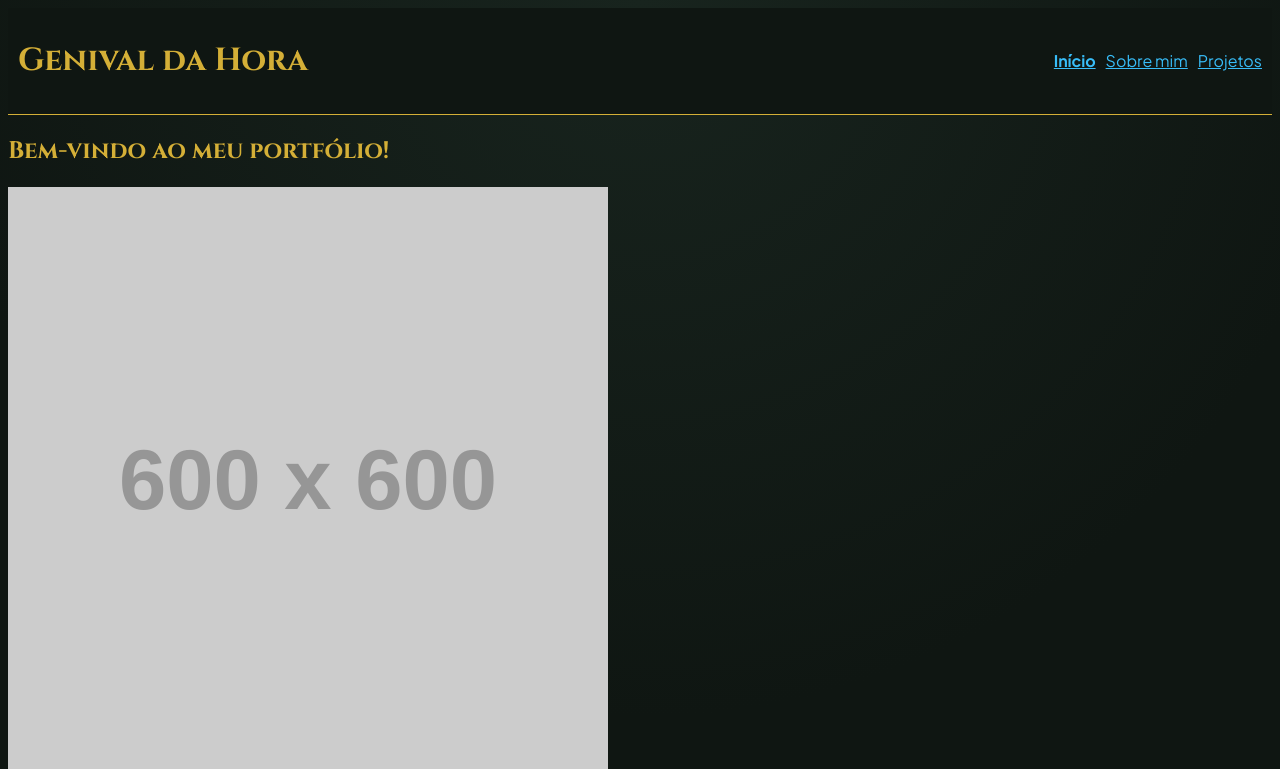
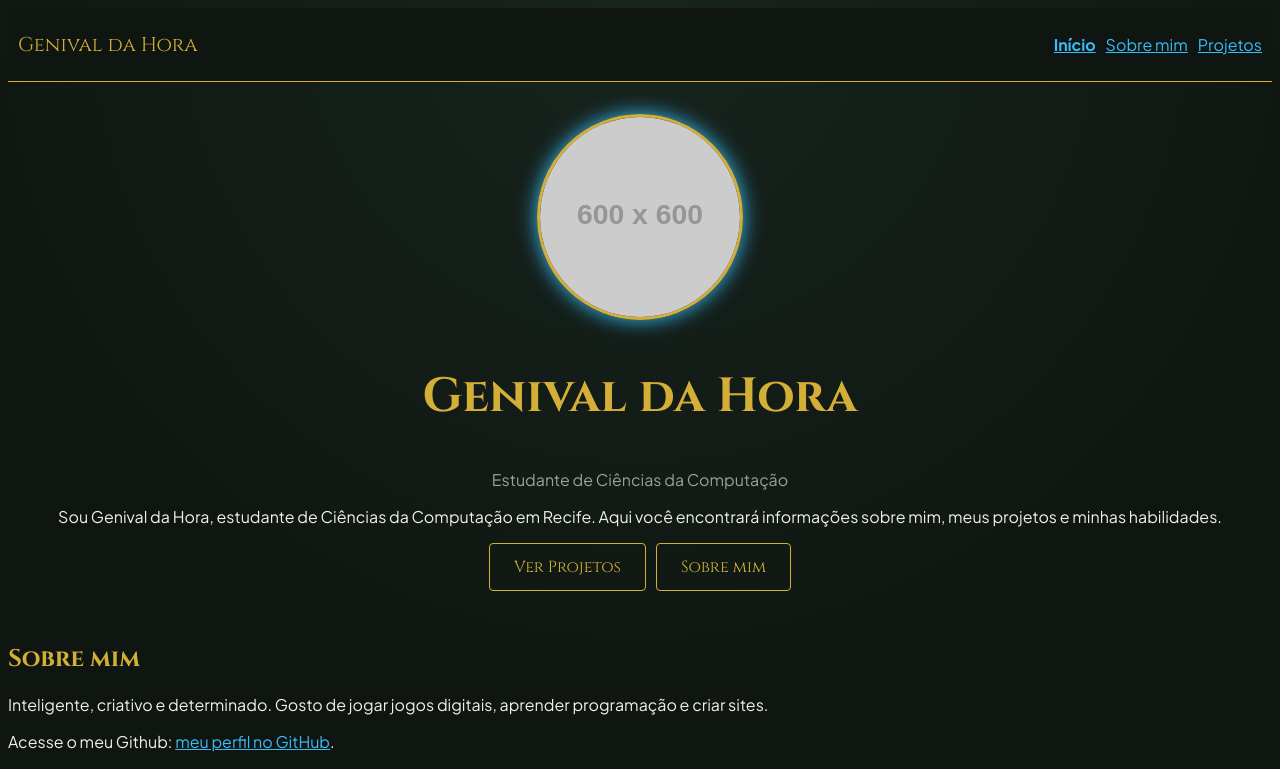
Before and after one commit to Genival714/Portfolio, a plain HTML site: page index.html in a window 1280 px wide. Shown: the top 769 px of the page. Drawn offline with Linux system fonts and the light colour scheme; placeholder pictures from the web are drawn by us.

Commit message:
Cria a tela de título com retrato e botões

```diff
--- a/css/style.css
+++ b/css/style.css
@@ -1,7 +1,8 @@
 :root {
     --texto: #F3EFE6; /*Branco*/
     --texto-secundario: #94A39B; /*Cinza Médio*/
-    --links: #38BDF8; /*Azul*/
+    --ciano: #38BDF8; /*Ciano*/
+    --links: var(--ciano);
     --fundo: #0F1612; /*Verde Escuro*/
     --fonte-titulo: 'Cinzel', Georgia, serif; /*Fonte Título*/
     --fonte-texto: 'Plus Jakarta Sans', "Segoe UI", Arial, sans-serif; /*Fonte Texto*/
@@ -80,9 +81,58 @@ header {
     gap: 10px;
 }
 
+.logo {
+    font-family: var(--fonte-titulo);
+    color: var(--dourado);
+    font-size: 1.25rem;
+    text-decoration: none;
+}
+
+.tela-titulo {
+    text-align: center;
+    padding: 2rem 1rem;
+}
+
+.tela-titulo h1 {
+    font-size: 3rem;
+}
+
+.subtitulo {
+    color: var(--texto-secundario);
+}
+
+.botoes {
+    display: flex;
+    justify-content: center;
+    gap: 10px;
+    flex-wrap: wrap;
+}
+
+.botao {
+    padding: 0.75rem 1.5rem;
+    border: var(--borda);
+    border-radius: 4px;
+    color: var(--dourado);
+    font-family: var(--fonte-titulo);
+    text-decoration: none;
+    transition: background-color 0.3s, color 0.3s;
+}
+
+.botao:hover, .botao:focus-visible {
+    color: var(--fundo);
+    background-color: var(--dourado);
+}
+
 img {
     max-width: 100%;
     height: auto;
+}
+
+.tela-titulo img {
+    width: 200px;
+    border-radius: 50%;
+    border: var(--dourado) solid 3px;
+    box-shadow: 0 0 20px var(--ciano);
 }
 
 @media (max-width: 600px) {
@@ -97,6 +147,10 @@ img {
     h2 {
         font-size: 1.2rem;
     }
+
+    .tela-titulo h1 {
+        font-size: 2rem;
+    }
 }
 
 @media (prefers-reduced-motion: reduce) {
--- a/index.html
+++ b/index.html
@@ -11,7 +11,7 @@
 </head>
 <body id="topo">
     <header>
-        <h1>Genival da Hora</h1>
+        <a href="index.html" class="logo">Genival da Hora</a>
         <nav>
             <ul id="menu-ul">
                 <li><a href="index.html" class="ativo">Início</a></li>
@@ -21,10 +21,15 @@
         </nav>
     </header>
     <main>
-        <section id="apresentacao">
-            <h2>Bem-vindo ao meu portfólio!</h2>
+        <section id="apresentacao" class="tela-titulo">
             <img src="https://placehold.co/600x600" alt="Foto de Genival da Hora">
+            <h1>Genival da Hora</h1>
+            <p class="subtitulo">Estudante de Ciências da Computação</p>
             <p>Sou Genival da Hora, estudante de Ciências da Computação em Recife. Aqui você encontrará informações sobre mim, meus projetos e minhas habilidades.</p>
+            <div class="botoes">
+                <a href="projetos.html" class="botao">Ver Projetos</a>
+                <a href="sobre.html" class="botao">Sobre mim</a>
+            </div>
         </section>
         <section id="sobre-mim">
             <h2>Sobre mim</h2>
```
Also changed, not shown: projetos.html (+1 -1 lines), sobre.html (+1 -1 lines).
